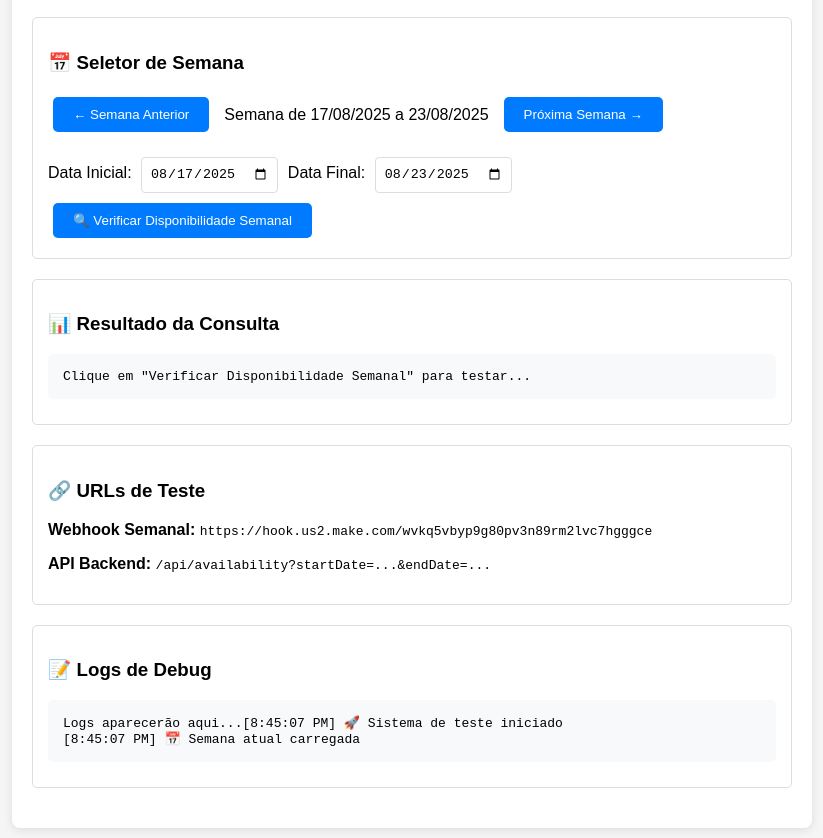
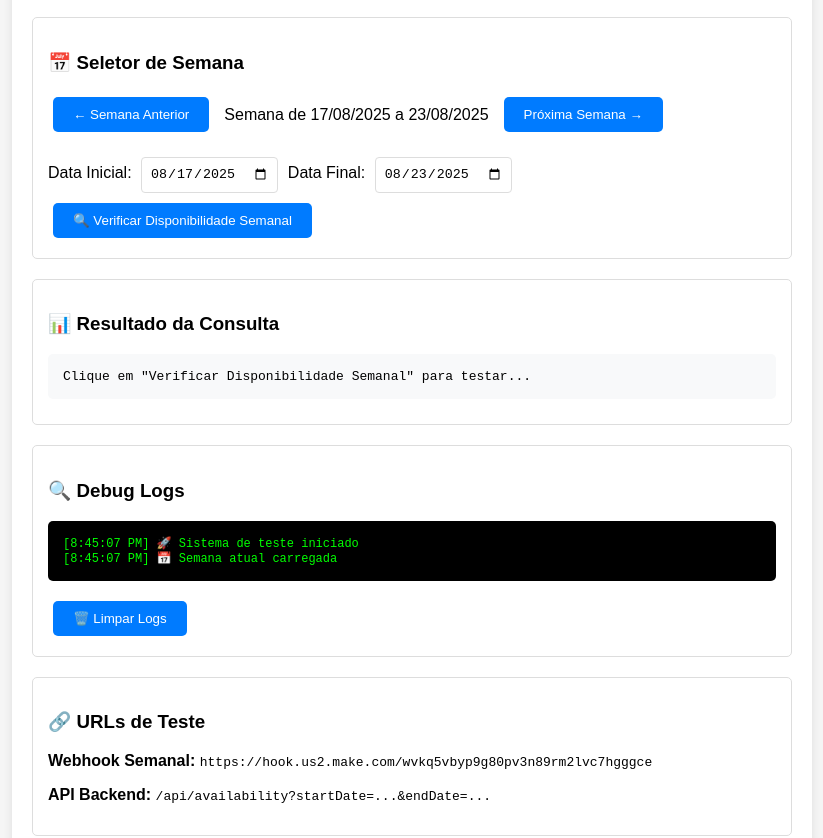
Before and after one commit to codepinky/CalendarV3, a plain HTML site: page test-weekly-availability.html in a window 1280 px wide. Shown: the part 142-980 px from the top of the page, without its empty margins (228-1051 px from the left). Drawn offline with Linux system fonts and the light colour scheme.

Commit message:
feat: adicionar área de debug logs visível na tela e console do navegador - adicionar elemento debug com estilo terminal - melhorar função log para mostrar tanto na tela quanto no console - adicionar botão para limpar logs - corrigir problema de logs não aparecendo

```diff
--- a/test-weekly-availability.html
+++ b/test-weekly-availability.html
@@ -93,6 +93,12 @@
         </div>
 
         <div class="test-section">
+            <h3>🔍 Debug Logs</h3>
+            <div id="debug" class="result" style="background: #000; color: #00ff00; font-family: monospace; font-size: 12px; max-height: 300px; overflow-y: auto;"></div>
+            <button class="test-button" onclick="clearLogs()" style="margin-top: 10px;">🗑️ Limpar Logs</button>
+        </div>
+
+        <div class="test-section">
             <h3>🔗 URLs de Teste</h3>
             <p><strong>Webhook Semanal:</strong> <code>https://hook.us2.make.com/wvkq5vbyp9g80pv3n89rm2lvc7hgggce</code></p>
             <p><strong>API Backend:</strong> <code>/api/availability?startDate=...&endDate=...</code></p>
@@ -138,10 +144,18 @@
         }
 
         function log(message) {
+            const timestamp = new Date().toLocaleTimeString();
+            const logMessage = `[${timestamp}] ${message}`;
+
+            // Mostrar no console do navegador
+            console.log(logMessage);
+
+            // Mostrar na tela de debug
             const debug = document.getElementById('debug');
-            const timestamp = new Date().toLocaleTimeString();
-            debug.textContent += `[${timestamp}] ${message}\n`;
-            debug.scrollTop = debug.scrollHeight;
+            if (debug) {
+                debug.textContent += logMessage + '\n';
+                debug.scrollTop = debug.scrollHeight;
+            }
         }
 
         async function checkWeeklyAvailability() {
@@ -254,6 +268,15 @@
             }
         }
 
+        // Função para limpar logs
+        function clearLogs() {
+            const debug = document.getElementById('debug');
+            if (debug) {
+                debug.textContent = '';
+                log('🗑️ Logs limpos');
+            }
+        }
+
         // Log inicial
         log('🚀 Sistema de teste iniciado');
         log('📅 Semana atual carregada');
```
